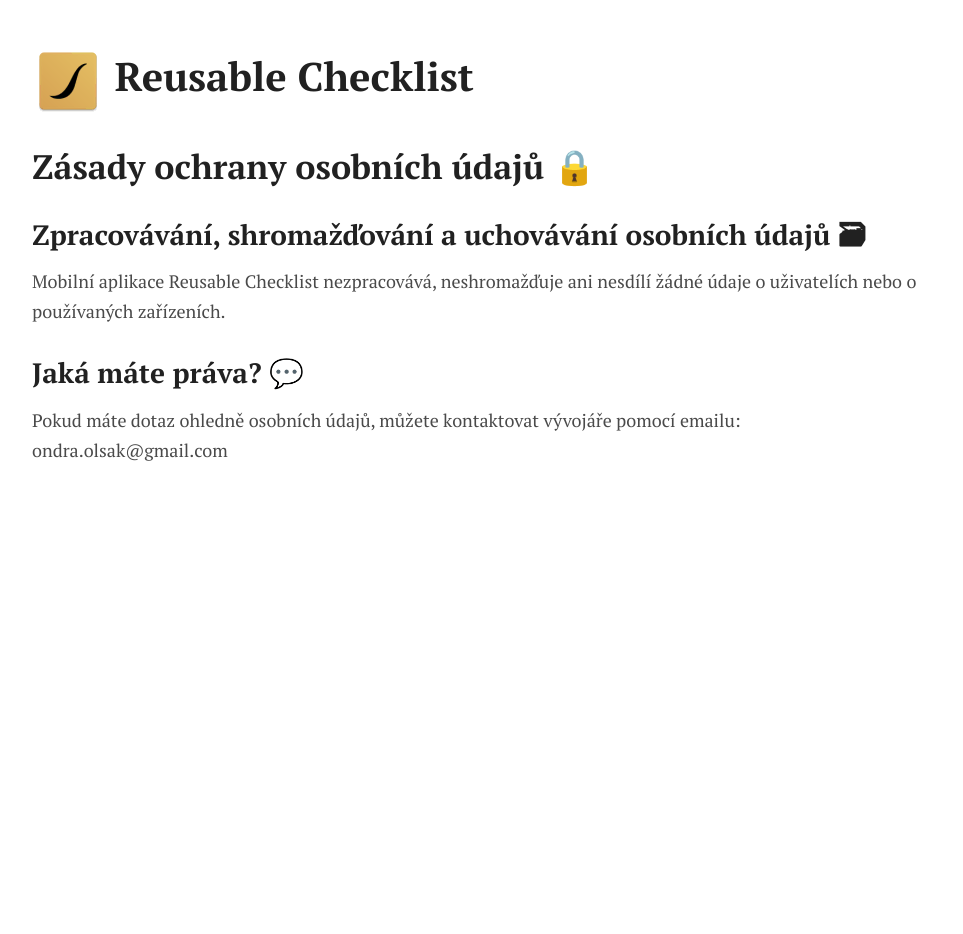
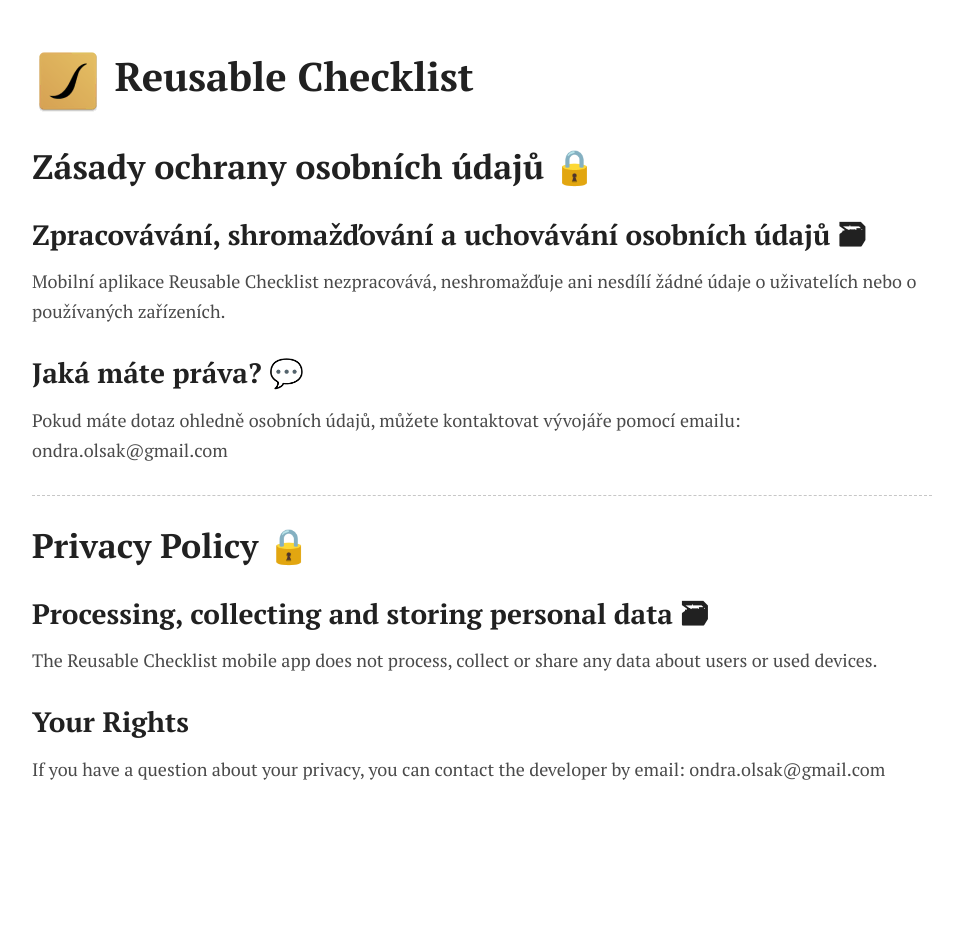
Before and after one commit to kudlav/kudlav.github.io, a Jekyll site: the page built from pages/policy-reusable.md, in a window 1280 px wide. Shown: the whole page, without its empty margins (158-1121 px from the left). Built offline with Jekyll 4.4.1, drawn with Linux system fonts in a browser that asks for light colours; before the commit the page ends 900 px from its top, so only the background shows below that.

Commit message:
KAM policy

```diff
--- a/pages/reusable-checklist.md
+++ b/pages/policy-reusable.md
@@ -13,3 +13,13 @@
 
 ### Jaká máte práva? 💬
 Pokud máte dotaz ohledně osobních údajů, můžete kontaktovat vývojáře pomocí emailu: ondra.olsak@<span style="display:none;">ignoruj mě</span>gmail.com
+
+---
+
+## Privacy Policy 🔒
+
+### Processing, collecting and storing personal data 🗃
+The Reusable Checklist mobile app does not process, collect or share any data about users or used devices.
+
+### Your Rights
+If you have a question about your privacy, you can contact the developer by email: ondra.olsak@<span style="display:none;">ignoruj mě</span>gmail.com
```
Also changed, not shown: pages/policy-kam.md (added, +25 -0 lines), assets/images/android_kam-icon.webp (added).
